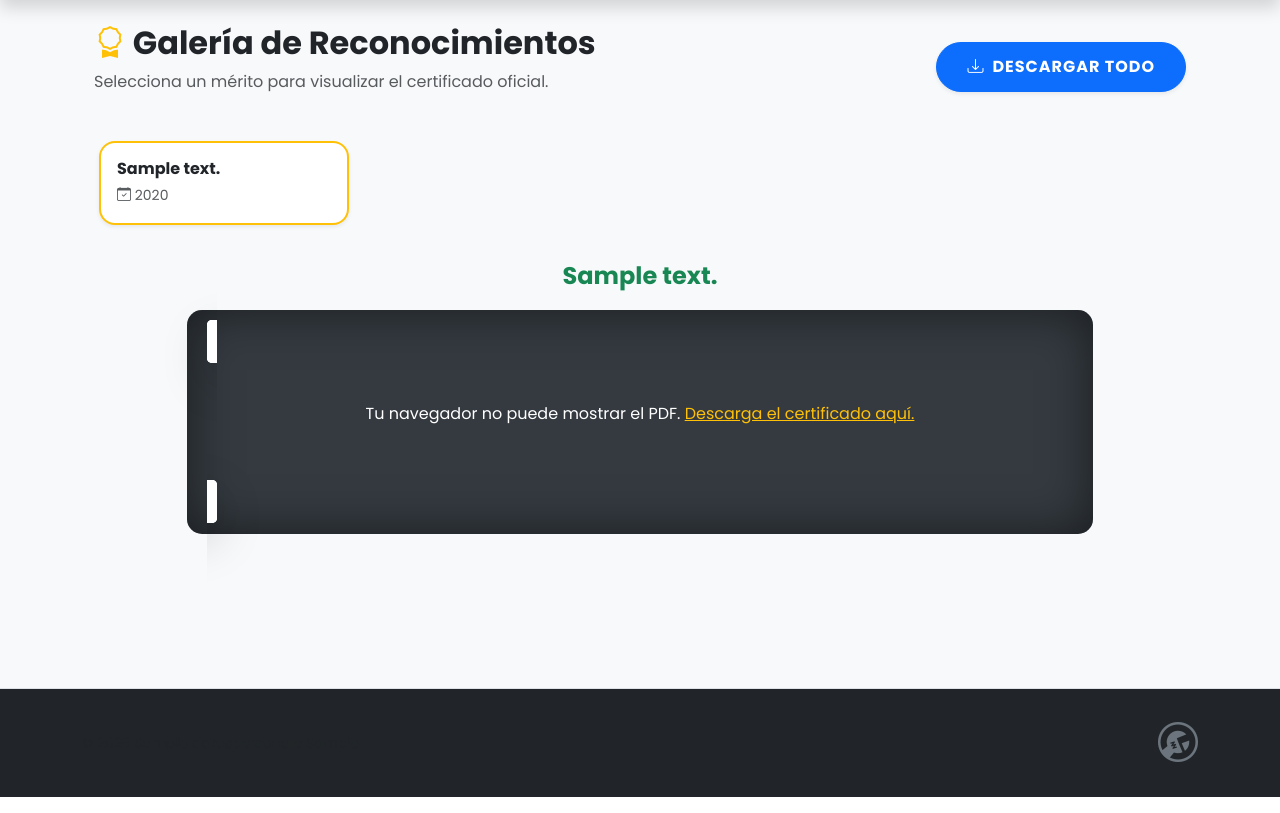
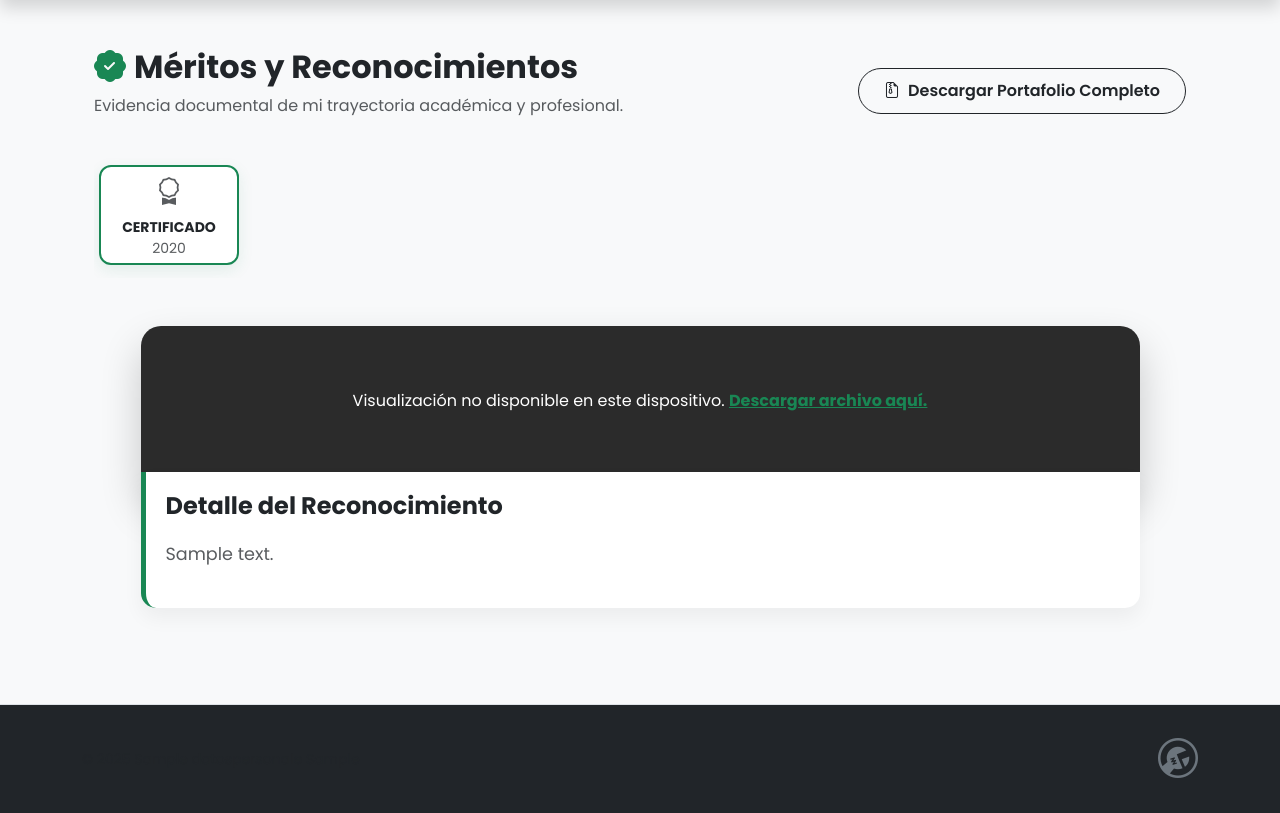
Before and after one commit to 10SEBASG01/CV-JANDRY-GUARANDA, a Django app: page /reconocimientos/ in a window 1280 px wide. Shown: the part 78-891 px from the top of the page. Run offline with Django 5.2, Linux system fonts and the light colour scheme; tables that the repository leaves empty hold one stand-in row (values such as "Sample post").

Commit message:
Decimo Cuarto Commit Proyecto

```diff
--- a/Perfil/templates/reconocimientos.html
+++ b/Perfil/templates/reconocimientos.html
@@ -2,113 +2,136 @@
 
 {% block content %}
 <style>
+    /* Selector de arriba más uniforme y tipo 'tabs' */
     .award-selector {
         display: flex;
         overflow-x: auto;
-        gap: 15px;
+        gap: 12px;
         padding: 10px 5px;
-        scrollbar-width: thin;
+        scrollbar-width: none; /* Esconde scroll en Firefox */
     }
+    .award-selector::-webkit-scrollbar { display: none; } /* Esconde scroll en Chrome */
 
     .award-mini-card {
-        min-width: 250px;
+        min-width: 140px; /* Tamaño fijo para que sean uniformes */
+        max-width: 140px;
+        height: 100px;
         cursor: pointer;
-        border: 2px solid transparent;
+        border: 2px solid #eee;
+        border-radius: 12px;
         transition: all 0.3s ease;
-        background: #f8f9fa;
+        background: #fdfdfd;
+        display: flex;
+        flex-direction: column;
+        align-items: center;
+        justify-content: center;
+        text-align: center;
     }
 
     .award-mini-card:hover, .award-mini-card.active {
-        border-color: #ffc107;
+        border-color: #198754;
         background: #fff;
+        box-shadow: 0 5px 15px rgba(25, 135, 84, 0.1);
         transform: translateY(-3px);
     }
 
+    .award-mini-card.active i { color: #198754; }
+
+    /* Contenedor del Certificado */
     .diploma-viewer {
-        background: #343a40;
-        border-radius: 15px;
-        padding: 20px;
-        box-shadow: inset 0 0 50px rgba(0,0,0,0.5);
-        margin-top: 20px;
+        background: #2b2b2b;
+        border-radius: 20px;
+        padding: 15px;
+        box-shadow: 0 20px 40px rgba(0,0,0,0.2);
     }
 
     .pdf-frame {
         width: 100%;
-        height: 700px;
-        border: 10px solid #fff;
-        border-radius: 5px;
+        height: 600px;
+        border-radius: 10px;
         background: white;
     }
 
-    .btn-cv-style {
-        padding: 12px 30px;
-        font-weight: 700;
+    /* Estilo para la descripción formal abajo */
+    .desc-container {
+        background: #fff;
+        border-left: 5px solid #198754;
+        padding: 20px;
+        margin-top: -20px;
+        border-radius: 0 0 15px 15px;
+        box-shadow: 0 10px 20px rgba(0,0,0,0.05);
+    }
+
+    .btn-download-all {
         border-radius: 50px;
-        transition: all 0.3s;
-        text-transform: uppercase;
-        letter-spacing: 1px;
+        font-weight: 600;
+        padding: 10px 25px;
     }
 </style>
 
-<div class="container-fluid">
+<div class="container py-4">
     <div class="row mb-4 align-items-center">
         <div class="col-md-7">
-            <h2 class="fw-bold text-dark"><i class="bi bi-award text-warning"></i> Galería de Reconocimientos</h2>
-            <p class="text-muted">Selecciona un mérito para visualizar el certificado oficial.</p>
+            <h2 class="fw-bold"><i class="bi bi-patch-check-fill text-success me-2"></i>Méritos y Reconocimientos</h2>
+            <p class="text-muted">Evidencia documental de mi trayectoria académica y profesional.</p>
         </div>
-
-        <div class="col-md-5 text-end">
+        <div class="col-md-5 text-md-end">
             {% if datos.0.archivo_reconocimientos_completo %}
-            <a href="{{ datos.0.archivo_reconocimientos_completo.url }}" class="btn btn-primary btn-cv-style shadow-sm" download>
-                <i class="bi bi-download me-2"></i>Descargar Todo
+            <a href="{{ datos.0.archivo_reconocimientos_completo.url }}" class="btn btn-outline-dark btn-download-all">
+                <i class="bi bi-file-earmark-zip me-2"></i>Descargar Portafolio Completo
             </a>
             {% endif %}
         </div>
     </div>
 
-    <div class="award-selector mb-4">
+    <div class="award-selector mb-5">
         {% for rec in datos %}
-        <div class="card award-mini-card shadow-sm rounded-4 {% if forloop.first %}active{% endif %}"
-             onclick="cambiarReconocimiento('{{ rec.rutacertificado.url }}', '{{ rec.descripcionreconocimiento }}', this)">
-            <div class="card-body p-3">
-                <h6 class="mb-1 text-truncate fw-bold">{{ rec.descripcionreconocimiento }}</h6>
-                <small class="text-muted"><i class="bi bi-calendar-check"></i> {{ rec.fechareconocimiento|date:"Y" }}</small>
-            </div>
+        <div class="award-mini-card {% if forloop.first %}active{% endif %}"
+             onclick="cambiarReconocimiento('{{ rec.rutacertificado.url }}', '{{ rec.descripcionreconocimiento|escapejs }}', this)">
+            <i class="bi bi-award fs-3 text-muted mb-1"></i>
+            <span class="fw-bold small text-dark">CERTIFICADO</span>
+            <small class="text-muted">{{ rec.fechareconocimiento|date:"Y" }}</small>
         </div>
         {% endfor %}
     </div>
 
     <div class="row justify-content-center">
-        <div class="col-lg-10">
-            <div class="text-center mb-3">
-                <h4 id="tituloActual" class="fw-bold text-success">{{ datos.0.descripcionreconocimiento }}</h4>
-            </div>
-
+        <div class="col-lg-11">
             <div class="diploma-viewer">
                 {% if datos.0.rutacertificado %}
-                <object id="visorPDF" data="{{ datos.0.rutacertificado.url }}" type="application/pdf" class="pdf-frame shadow-lg">
+                <object id="visorPDF" data="{{ datos.0.rutacertificado.url }}" type="application/pdf" class="pdf-frame">
                     <div class="p-5 text-white text-center">
-                        <p>Tu navegador no puede mostrar el PDF. <a href="{{ datos.0.rutacertificado.url }}" class="text-warning">Descarga el certificado aquí.</a></p>
+                        <p>Visualización no disponible en este dispositivo. <a href="{{ datos.0.rutacertificado.url }}" class="text-success fw-bold">Descargar archivo aquí.</a></p>
                     </div>
                 </object>
                 {% endif %}
+            </div>
+
+            <div class="desc-container">
+                <h4 class="fw-bold text-dark mb-3">Detalle del Reconocimiento</h4>
+                <p id="tituloActual" class="text-muted lh-lg" style="font-size: 1.1rem;">
+                    {{ datos.0.descripcionreconocimiento }}
+                </p>
             </div>
         </div>
     </div>
 </div>
 
 <script>
-    function cambiarReconocimiento(urlCert, titulo, elemento) {
-        // Cambiar Visor
+    function cambiarReconocimiento(urlCert, textoLargo, elemento) {
+        // Actualizar Visor
         const visor = document.getElementById('visorPDF');
         if(visor) visor.setAttribute('data', urlCert);
 
-        // Cambiar Título
-        document.getElementById('tituloActual').innerText = titulo;
+        // Actualizar el texto largo de la descripción abajo
+        document.getElementById('tituloActual').innerText = textoLargo;
 
-        // Estado activo en las mini cards
+        // Actualizar estado visual de las tarjetas de arriba
         document.querySelectorAll('.award-mini-card').forEach(card => card.classList.remove('active'));
         elemento.classList.add('active');
+
+        // Scroll suave hacia el visor para mejor experiencia
+        window.scrollTo({ top: document.querySelector('.award-selector').offsetTop, behavior: 'smooth' });
     }
 </script>
 {% endblock %}
```
